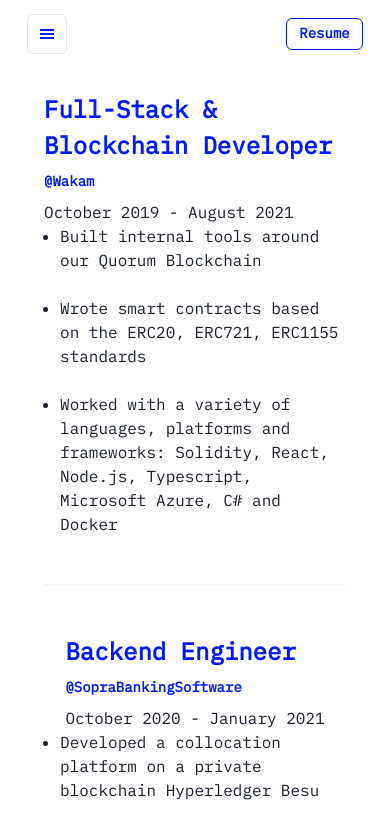
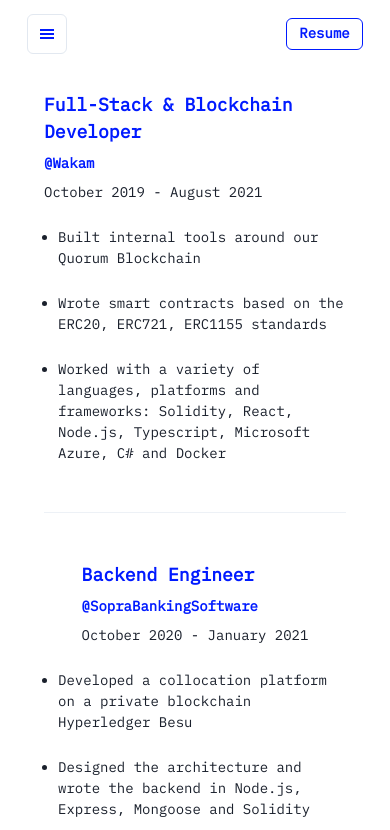
Before and after one commit to krouspy/portfolio-v2, a Next.js app: page /experiences in a window 390 px wide. Shown: the top 830 px of the page. Built offline with nearby package versions, Linux system fonts and the light colour scheme.

Commit message:
make fontSize responsive

```diff
--- a/components/experience.tsx
+++ b/components/experience.tsx
@@ -12,10 +12,10 @@ export const Experience: React.FC<IExperience> = ({
 }) => {
   return (
     <Stack w="100%">
-      <Grid templateColumns={{ base: 'repeat(1, 1fr)', xl: 'repeat(2, 1fr)' }}>
+      <Grid gap="6" templateColumns={{ base: 'repeat(1, 1fr)', xl: 'repeat(2, 1fr)' }}>
         <GridItem colSpan={1} justifyItems="center">
           <Stack direction="column" spacing={2}>
-            <Text fontSize="2xl" color={colors.blue} fontWeight="bold">
+            <Text fontSize={{ base: 'lg', md: '2xl' }} color={colors.blue} fontWeight="bold">
               {jobTitle}
             </Text>
             <Text fontSize={{ base: 'sm', xl: 'md' }} color={colors.blue} fontWeight="bold">
@@ -23,11 +23,11 @@ export const Experience: React.FC<IExperience> = ({
                 @{company}
               </Link>
             </Text>
-            <Text fontSize="md">{dates}</Text>
+            <Text fontSize={{ base: 'sm', md: 'md' }}>{dates}</Text>
           </Stack>
         </GridItem>
         <GridItem colSpan={1}>
-          <UnorderedList spacing="6">
+          <UnorderedList spacing="6" fontSize={{ base: 'sm', md: 'md' }}>
             {details.map(({ id, content }) => (
               <ListItem key={id}>{content}</ListItem>
             ))}
```
